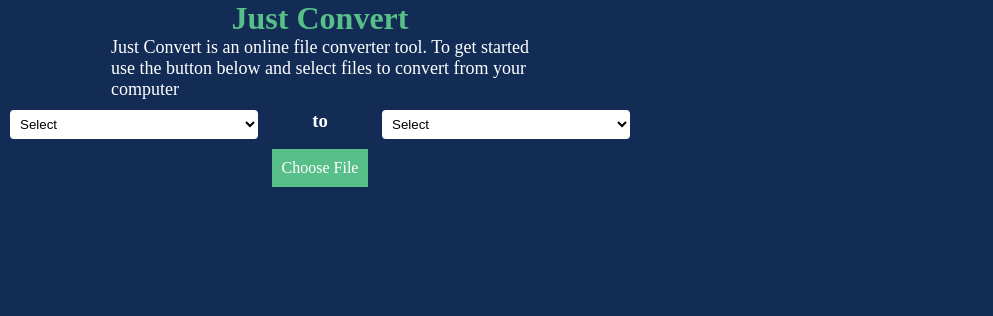
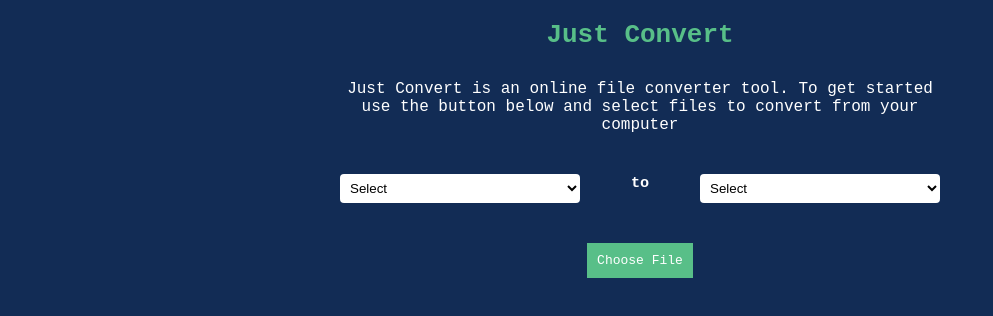
Before and after one commit to Nyelwa-Org/file-converter, a Next.js app: page / in a window 1280 px wide. Shown: the top 316 px of the page, without its empty margins (0-993 px from the left). Built offline with nearby package versions, Linux system fonts and the light colour scheme.

Commit message:
26th March final styling

```diff
--- a/components/atoms/Button/button.module.css
+++ b/components/atoms/Button/button.module.css
@@ -1,8 +1,10 @@
 .button{
     padding: 10px;
+    margin: 20px;
     background-color: rgb(var(--secondary-color));
     color: rgb(var(--white-rgb));
-    font-family: --font-mono;
+    font-family: monospace;
     font-size: medium;
     border: none;
+    cursor: pointer;
 }
--- a/components/atoms/label/label.module.css
+++ b/components/atoms/label/label.module.css
@@ -1,4 +1,4 @@
 .label{
     font-size: large;
-    font-family: --font-mono;
+    font-family: monospace;
 }
--- a/components/molecules/SelectOptionsTile/selectOptionsTile.module.css
+++ b/components/molecules/SelectOptionsTile/selectOptionsTile.module.css
@@ -5,4 +5,5 @@
     padding: 10px;
     width: 100%;
     color: rgb(var(--white-rgb));
+    padding: 20px;
 }
--- a/components/molecules/TitleTile/titleTile.module.css
+++ b/components/molecules/TitleTile/titleTile.module.css
@@ -1,9 +1,11 @@
 .title{
-    font-family: --font-mono;
+    font-family: monospace;
     color: rgb(var(--secondary-color));
+    padding: 20px;
 }
 
 .description{
     font-size: large;
     color: rgb(var(--white-rgb));
+    padding: 10px 0px 20px 0px;
 }
--- a/components/organisms/Index/index.module.css
+++ b/components/organisms/Index/index.module.css
@@ -2,5 +2,7 @@
     display: flex;
     flex-direction: column;
     width: 50%;
+    align-content: center;
     align-items: center;
+    text-align: center;
 }
--- a/components/templates/Template/template.module.css
+++ b/components/templates/Template/template.module.css
@@ -1,3 +1,6 @@
 .main{
+    display: flex;
     justify-content: center;
+    align-content: center;
+    font-family: monospace;
 }
--- a/styles/globals.css
+++ b/styles/globals.css
@@ -1,7 +1,4 @@
 :root {
-  --font-mono: ui-monospace, Menlo, Monaco, 'Cascadia Mono', 'Segoe UI Mono',
-    'Roboto Mono', 'Oxygen Mono', 'Ubuntu Monospace', 'Source Code Pro',
-    'Fira Mono', 'Droid Sans Mono', 'Courier New', monospace;
 
   --black-rgb: 0, 0, 0;
   --white-rgb: 255, 255, 255;
```
Also changed, not shown: jsconfig.json (added, +7 -0 lines).
